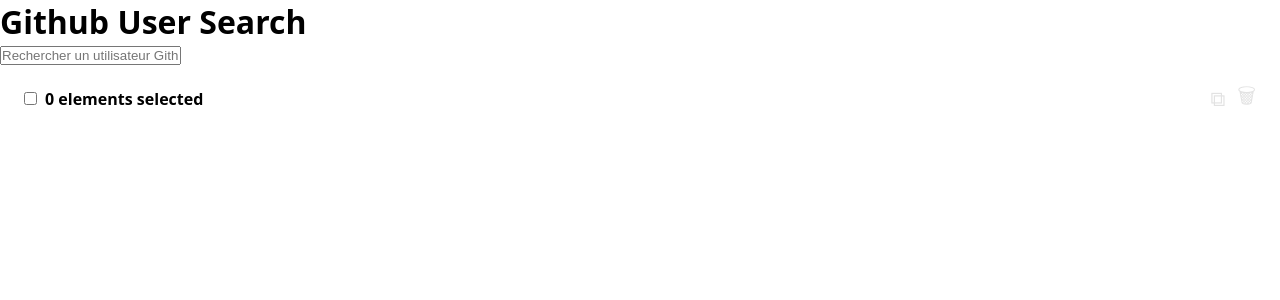
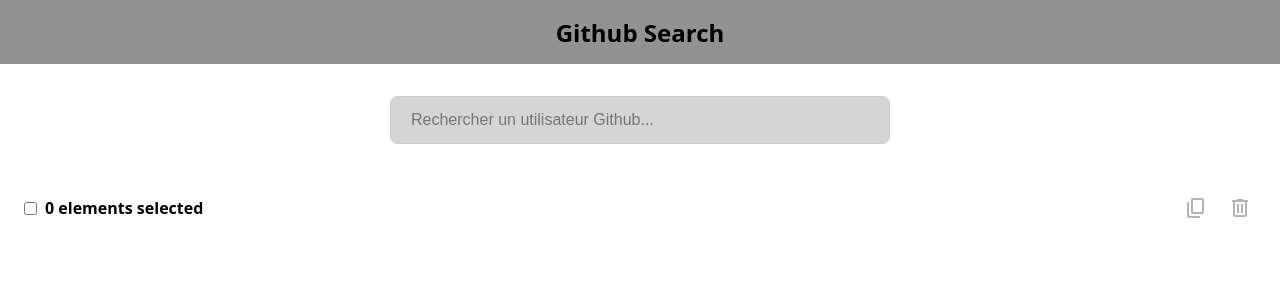
Before and after one commit to Scearamux/github-user-search-intermediaire-senior, a React (Vite) app: page / in a window 1280 px wide. Shown: the top 300 px of the page. Built offline with nearby package versions, Linux system fonts and the light colour scheme.

Commit message:
style: global page layout with scrollable grid and material icons

```diff
--- a/index.html
+++ b/index.html
@@ -3,6 +3,10 @@
   <head>
     <meta charset="UTF-8" />
     <link rel="icon" type="image/svg+xml" href="/favicon.svg" />
+    <link
+    rel="stylesheet"
+    href="https://fonts.googleapis.com/css2?family=Material+Symbols+Outlined:opsz,wght,FILL,GRAD@24,400,0,0"
+    />
     <meta name="viewport" content="width=device-width, initial-scale=1.0" />
     <title>Github User Search</title>
   </head>
--- a/src/App.css
+++ b/src/App.css
@@ -1,27 +1,44 @@
-.user-grid {
-  display: grid;
-  grid-template-columns: repeat(auto-fill, 100px);
-  gap: 16px;
-  padding: 24px;
-  justify-content: center;
+.app {
+  height: 100vh;
+  display: flex;
+  flex-direction: column;
+  overflow: hidden;
 }
 
-@media (max-width: 1024px) {
-  .user-grid {
-    grid-template-columns: repeat(3, 1fr);
-  }
+.app-header {
+  height: 64px;
+  background: #929292;
+  display: flex;
+  align-items: center;
+  justify-content: center;
+  flex-shrink: 0;
 }
 
-@media (max-width: 768px) {
-  .user-grid {
-    grid-template-columns: repeat(2, 1fr);
-  }
+.app-header h1 {
+  font-size: 1.5rem;
 }
 
-@media (max-width: 480px) {
-  .user-grid {
-    grid-template-columns: 1fr;
-  }
+.app-main {
+  flex: 1;
+  display: flex;
+  flex-direction: column;
+  min-height: 0;
+}
+
+.search-bar {
+  display: flex;
+  justify-content: center;
+  padding: 32px 24px;
+}
+
+.search-bar input {
+  width: 100%;
+  max-width: 500px;
+  padding: 14px 20px;
+  font-size: 1rem;
+  border: 1px solid #ccc;
+  border-radius: 8px;
+  background: #d5d5d5;
 }
 
 .selection-bar {
@@ -46,11 +63,34 @@
 .selection-bar__actions button {
   background: none;
   border: none;
-  font-size: 1.3rem;
   cursor: pointer;
+  display: flex;
+  align-items: center;
+  padding: 4px;
+}
+
+.selection-bar__actions button .material-symbols-outlined {
+  font-size: 24px;
+  color: #444;
+}
+
+.selection-bar__actions button:disabled .material-symbols-outlined {
+  opacity: 0.4;
 }
 
 .selection-bar__actions button:disabled {
-  opacity: 0.4;
   cursor: not-allowed;
 }
+
+.user-grid-container {
+  flex: 1;
+  overflow-y: auto;
+  padding: 0 24px 24px;
+}
+
+.user-grid {
+  display: grid;
+  grid-template-columns: repeat(auto-fill, 100px);
+  gap: 16px;
+  justify-content: center;
+}
--- a/src/App.tsx
+++ b/src/App.tsx
@@ -12,53 +12,6 @@
 
   const handleChange = (event: React.ChangeEvent<HTMLInputElement>) => {
     setQuery(event.target.value);
-  };
-
-  const toggleSelect = (id: number) => {
-    setSelectedIds((prevSelectedIds) => {
-      const newSelectedIds = new Set(prevSelectedIds);
-      if (newSelectedIds.has(id)) {
-        newSelectedIds.delete(id);
-      } else {
-        newSelectedIds.add(id);
-      }
-      return newSelectedIds;
-    });
-  };
-
-  const areAllSelected = users.length > 0 && selectedIds.size === users.length;
-
-  const toggleSelectAll = () => {
-    if (areAllSelected) {
-      setSelectedIds(new Set());
-    } else {
-      setSelectedIds(new Set(users.map((user) => user.id)));
-    }
-  };
-
-  const duplicateSelected = () => {
-    setUsers((prevUsers) => {
-      const usersToDuplicate = prevUsers.filter((user) =>
-        selectedIds.has(user.id),
-      );
-
-      const duplicatedUsers = usersToDuplicate.map((user) => ({
-        ...user,
-        id: Date.now() + Math.random(),
-      }));
-
-      return [...prevUsers, ...duplicatedUsers];
-    });
-
-    setSelectedIds(new Set());
-  };
-
-  const deleteSelected = () => {
-    setUsers((prevUsers) =>
-      prevUsers.filter((user) => !selectedIds.has(user.id)),
-    );
-
-    setSelectedIds(new Set());
   };
 
   useEffect(() => {
@@ -112,20 +65,75 @@
     };
   }, [query]);
 
+  const toggleSelect = (id: number) => {
+    setSelectedIds((prevSelectedIds) => {
+      const newSelectedIds = new Set(prevSelectedIds);
+      if (newSelectedIds.has(id)) {
+        newSelectedIds.delete(id);
+      } else {
+        newSelectedIds.add(id);
+      }
+      return newSelectedIds;
+    });
+  };
+
+  const areAllSelected = users.length > 0 && selectedIds.size === users.length;
+
+  const toggleSelectAll = () => {
+    if (areAllSelected) {
+      setSelectedIds(new Set());
+    } else {
+      setSelectedIds(new Set(users.map((user) => user.id)));
+    }
+  };
+
+  const duplicateSelected = () => {
+    setUsers((prevUsers) => {
+      const usersToDuplicate = prevUsers.filter((user) =>
+        selectedIds.has(user.id),
+      );
+
+      const duplicatedUsers = usersToDuplicate.map((user) => ({
+        ...user,
+        id: Date.now() + Math.random(),
+      }));
+
+      return [...prevUsers, ...duplicatedUsers];
+    });
+
+    setSelectedIds(new Set());
+  };
+
+  const deleteSelected = () => {
+    setUsers((prevUsers) =>
+      prevUsers.filter((user) => !selectedIds.has(user.id)),
+    );
+
+    setSelectedIds(new Set());
+  };
+
   return (
-    <div>
-      <h1>Github User Search</h1>
+    <div className="app">
+      <header className="app-header">
+        <h1>Github Search</h1>
+      </header>
+
+      <main className="app-main">
+        <div className="search-bar">
           <input
             type="text"
             value={query}
             onChange={handleChange}
             placeholder="Rechercher un utilisateur Github..."
           />
+        </div>
+
         {isLoading && <p>Chargement...</p>}
         {error && <p role="alert">{error}</p>}
         {!isLoading && !error && query.trim() !== "" && users.length === 0 && (
           <p>Aucun résultat trouvé.</p>
         )}
+
         <div className="selection-bar">
           <label>
             <input
@@ -143,7 +151,7 @@
               disabled={selectedIds.size === 0}
               aria-label="Dupliquer la sélection"
             >
-            ⧉
+              <span className="material-symbols-outlined">content_copy</span>
             </button>
             <button
               type="button"
@@ -151,10 +159,12 @@
               disabled={selectedIds.size === 0}
               aria-label="Supprimer la sélection"
             >
-            🗑
+              <span className="material-symbols-outlined">delete</span>
             </button>
           </div>
         </div>
+
+        <div className="user-grid-container">
           <div className="user-grid">
             {users.map((user) => (
               <UserCard
@@ -166,6 +176,8 @@
             ))}
           </div>
         </div>
+      </main>
+    </div>
   );
 }
 
--- a/src/index.css
+++ b/src/index.css
@@ -7,6 +7,7 @@
 html,
 body {
   height: 100%;
+  overflow: hidden;
   font-family:
     system-ui,
     -apple-system,
@@ -16,5 +17,5 @@
 }
 
 #root {
-  min-height: 100vh;
+  height: 100%;
 }
```
Lines whose indentation alone changed are shown as unchanged.
